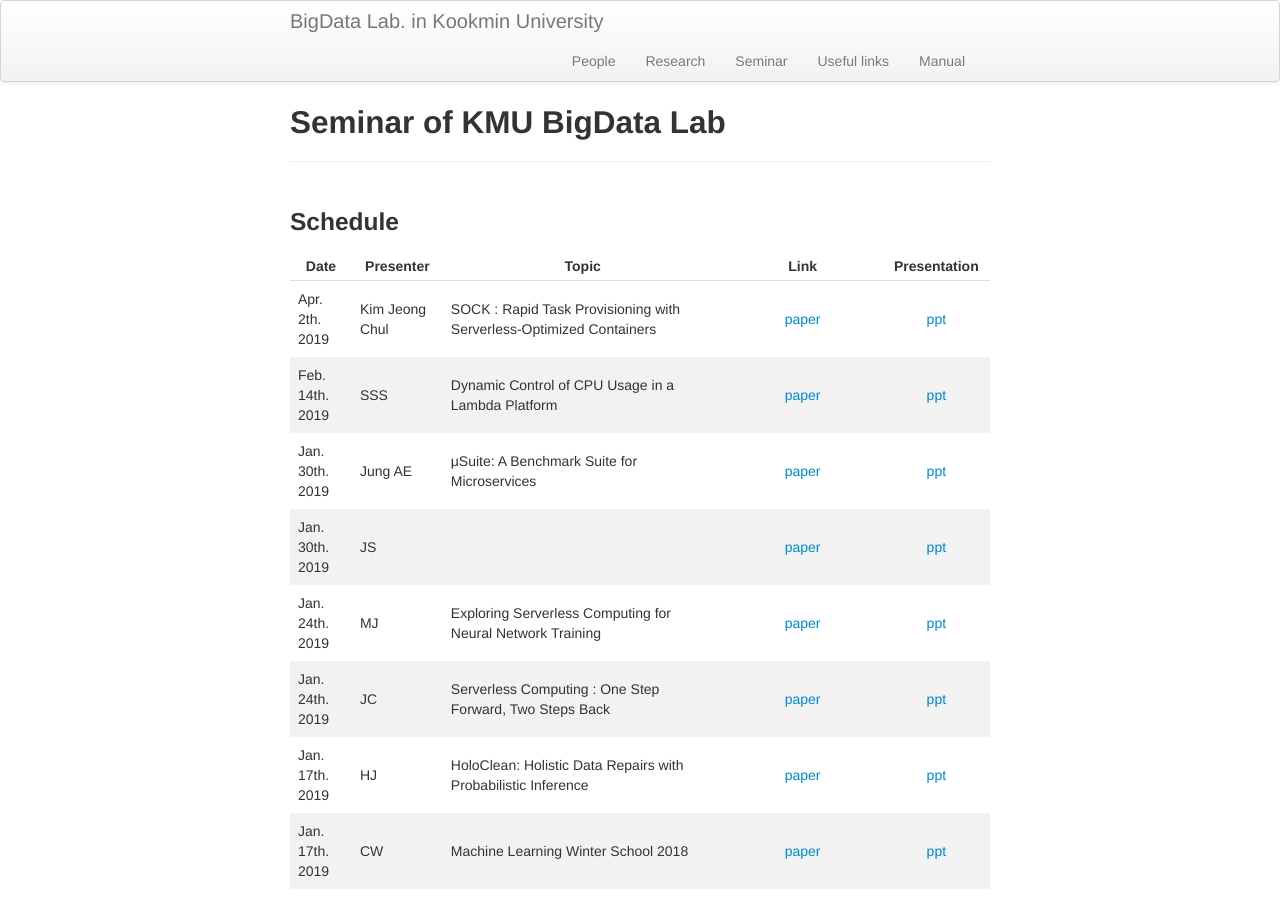
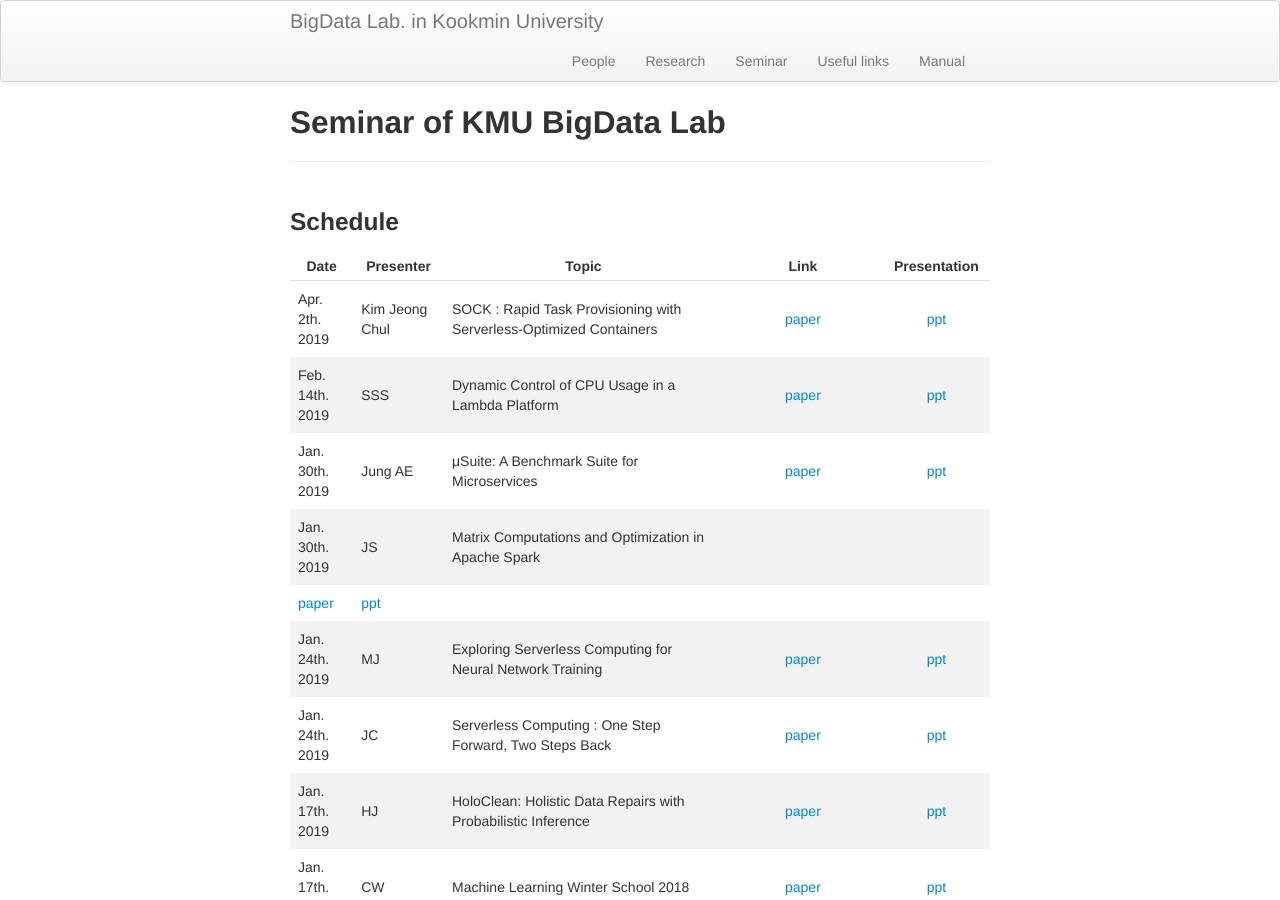
Before and after one commit to ddps-lab/kmu-bigdata.github.io, a Jekyll site: the page built from seminar/index.md, in a window 1280 px wide and 900 px high. Built offline with Jekyll 4.4.1, drawn with Linux system fonts in a browser that asks for light colours.

Commit message:
upload  1/30 slide

```diff
--- a/seminar/index.md
+++ b/seminar/index.md
@@ -12,7 +12,8 @@
 | Apr. 2th. 2019 | Kim Jeong Chul | SOCK : Rapid Task Provisioning with Serverless-Optimized Containers | [paper](https://www.usenix.org/system/files/conference/atc18/atc18-oakes.pdf) | [ppt](https://docs.google.com/presentation/d/1XDr_q-VBTJnMF-FuMI0a2SQg5UrjiLHqurLBrGbmm-c/edit?usp=sharing) |
 |Feb. 14th. 2019 | SSS | Dynamic Control of CPU Usage in a Lambda Platform | [paper](https://ieeexplore.ieee.org/document/8514884) | [ppt](https://docs.google.com/presentation/d/19Lp4Uobe_Sm4E2Kqxj7AMG8hqd9uS2LS_LqKhyoRPMw/edit?usp=sharing)|
 |Jan. 30th. 2019 | Jung AE |μSuite: A Benchmark Suite for Microservices| [paper](http://akshithasriraman.eecs.umich.edu/pubs/IISWC2018-%CE%BCSuite-preprint.pdf) | [ppt](https://docs.google.com/presentation/d/1dyWgaiuaSxcYBQr9Y40R48AJckro_z90LybvhBBaxSo/edit?usp=sharing)|
-|Jan. 30th. 2019 | JS |  | [paper]() | [ppt]()|
+|Jan. 30th. 2019 | JS | Matrix Computations and Optimization in Apache Spark
+ | [paper](https://cs.stanford.edu/~matei/papers/2016/kdd_linalg_spark.pdf) | [ppt](https://docs.google.com/presentation/d/1wpoX16OnSWLbm691dDG3RS1QkZXm9YVIftE7lP0Z1mk/edit?usp=sharing)|
 |Jan. 24th. 2019 | MJ | Exploring Serverless Computing for Neural Network Training | [paper](https://www.computer.org/csdl/proceedings/cloud/2018/7235/00/723501a334-abs.html) | [ppt](https://docs.google.com/presentation/d/1AihE9YB0pas9XjLpf5usSlYIxT9L8hixST9Ocnlm8BU/edit?usp=sharing)|
 |Jan. 24th. 2019 | JC | Serverless Computing : One Step Forward, Two Steps Back | [paper](http://pages.cs.wisc.edu/~swift/papers/atc18-serverless.pdf) | [ppt](https://docs.google.com/presentation/d/1yjQh6yNQATfmhZ-eiQfajt7yNlR1uEm3iOJNLMMbNQw/edit?usp=sharing)|
 |Jan. 17th. 2019 | HJ | HoloClean: Holistic Data Repairs with Probabilistic Inference | [paper](http://www.vldb.org/pvldb/vol10/p1190-rekatsinas.pdf) | [ppt](https://docs.google.com/presentation/d/15fJhFl57ooBxukC8d1WA8vbOq24Zx0cfT6lGCBXSa3Q/edit?usp=sharing)|
```
